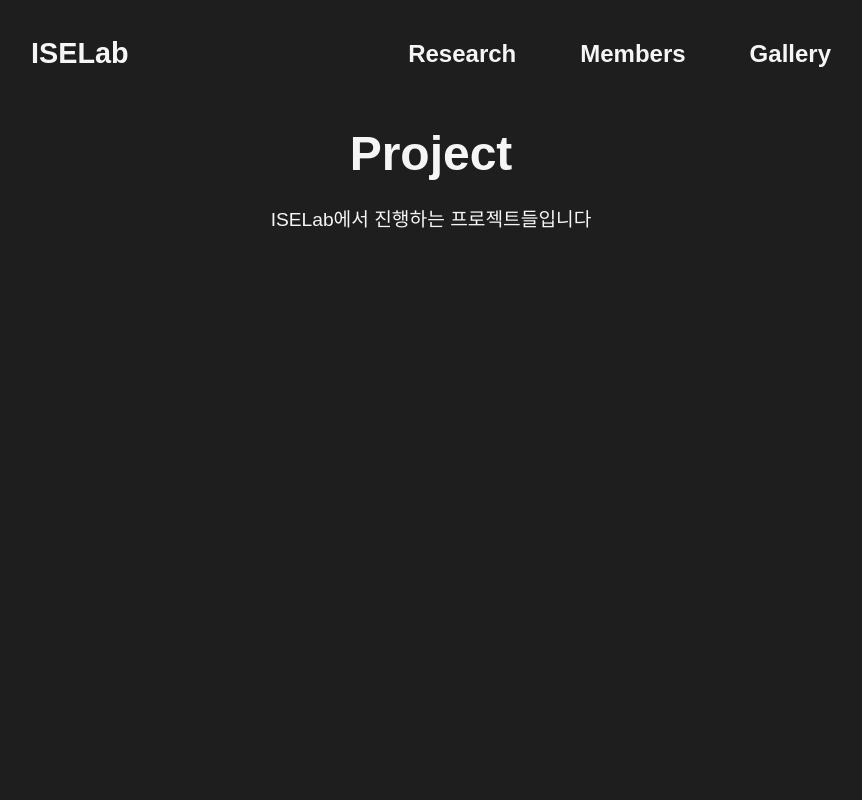
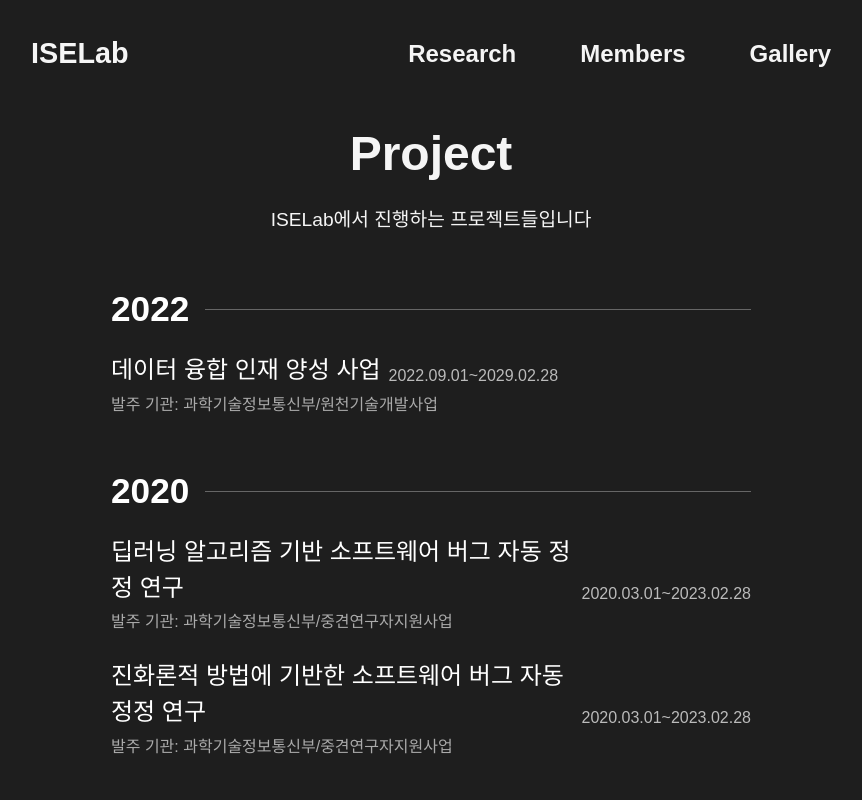
Before and after one commit to norangsuji/SELab-page, a React (Vite) app in the folder SELabPage/: page /projects in a window 1280 px wide. Shown: the top 800 px of the page, without its empty margins (209-1071 px from the left). Built offline with nearby package versions, Linux system fonts and the light colour scheme; a web font is replaced by a local one.

Commit message:
🎨 style: ProjectsPage UI 완료

```diff
--- /dev/null
+++ b/SELabPage/src/Components/Research/ProjectList.jsx
@@ -0,0 +1,93 @@
+import styled from "@emotion/styled";
+
+export default function ProjectList({ projects }) {
+  // 연도 기준으로 그룹화
+  const grouped = {};
+  projects.forEach((project) => {
+    if (!grouped[project.year]) grouped[project.year] = [];
+    grouped[project.year].push(project);
+  });
+
+  // 연도 내림차순 정렬
+  const sortedYears = Object.keys(grouped).sort((a, b) => b - a);
+
+  return (
+    <>
+      {sortedYears.map((year) => (
+        <YearGroup key={year}>
+          <YearTitle>
+            <span>{year}</span>
+            <Line />
+          </YearTitle>
+          <ProjectItems>
+            {grouped[year].map((proj, idx) => (
+              <ProjectItem key={idx}>
+                <FirstRow>
+                  <ProjectTitle>{proj.title}</ProjectTitle>
+                  <Period>{proj.period}</Period>
+                </FirstRow>
+                <Agency>발주 기관: {proj.agency}</Agency>
+              </ProjectItem>
+            ))}
+          </ProjectItems>
+        </YearGroup>
+      ))}
+    </>
+  );
+}
+
+const YearGroup = styled.div`
+  width: 100%;
+  margin-bottom: 2rem;
+`;
+
+const YearTitle = styled.h2`
+  display: flex;
+  align-items: center;
+  gap: 1rem;
+  font-size: 2.2rem;
+  font-weight: bold;
+  color: #fff;
+`;
+
+const Line = styled.div`
+  flex: 1;
+  height: 1px;
+  background-color: #666;
+`;
+
+const ProjectItems = styled.div`
+  display: flex;
+  flex-direction: column;
+  gap: 1.5rem;
+  margin-top: 1rem;
+`;
+
+const ProjectItem = styled.div`
+  display: flex;
+  flex-direction: column;
+  gap: 0.3rem;
+`;
+
+const FirstRow = styled.div`
+  display: flex;
+  align-items: flex-end;
+  gap: 0.5rem;
+  align-self: stretch;
+`;
+
+const ProjectTitle = styled.div`
+  font-size: 1.5rem;
+  font-weight: 600;
+  color: #fff;
+`;
+
+const Period = styled.div`
+  font-size: 1rem;
+  color: #bbb;
+`;
+
+const Agency = styled.div`
+  font-size: 1rem;
+  color: #aaa;
+`;
--- a/SELabPage/src/Pages/Research/ProjectsPage.jsx
+++ b/SELabPage/src/Pages/Research/ProjectsPage.jsx
@@ -1,8 +1,36 @@
 import { Routes, Route } from "react-router-dom";
 import styled from "@emotion/styled";
 import Navbar from "../../Components/Default/NavBar";
+import ProjectList from "../../Components/Research/ProjectList";
 
 function ProjectsPage() {
+  const dummyProjects = [
+    {
+      year: "2022",
+      title: "데이터 융합 인재 양성 사업",
+      period: "2022.09.01~2029.02.28",
+      agency: "과학기술정보통신부/원천기술개발사업",
+    },
+    {
+      year: "2020",
+      title: "딥러닝 알고리즘 기반 소프트웨어 버그 자동 정정 연구",
+      period: "2020.03.01~2023.02.28",
+      agency: "과학기술정보통신부/중견연구자지원사업",
+    },
+    {
+      year: "2020",
+      title: "진화론적 방법에 기반한 소프트웨어 버그 자동 정정 연구",
+      period: "2020.03.01~2023.02.28",
+      agency: "과학기술정보통신부/중견연구자지원사업",
+    },
+    {
+      year: "2014",
+      title: "상시 모니터링 연동 의미기반 테스트 지원 기술",
+      period: "2014.07.01~2019.06.30",
+      agency: "과학기술정보통신부/차세대정보표준기술개발사업",
+    },
+  ];
+
   return (
     <>
       <Navbar />
@@ -11,6 +39,9 @@ function ProjectsPage() {
           <Title>Project</Title>
           <Description>ISELab에서 진행하는 프로젝트들입니다</Description>
         </TitleBox>
+        <ProjectBox>
+          <ProjectList projects={dummyProjects} />
+        </ProjectBox>
       </Container>
     </>
   );
@@ -119,3 +150,29 @@ const Title = styled.div`
     font-size: 1.2rem;
   }
 `;
+
+const ProjectBox = styled.div`
+  width: 100%;
+  padding: 0rem 5rem;
+  display: flex;
+  justify-content: center;
+  align-items: center;
+  flex-direction: column;
+  gap: 1rem;
+
+  @media (max-width: 1024px) {
+    gap: 0.8rem;
+  }
+
+  @media (max-width: 768px) {
+    gap: 0.6rem;
+  }
+
+  @media (max-width: 480px) {
+    gap: 0.4rem;
+  }
+
+  @media (max-width: 320px) {
+    gap: 0.2rem;
+  }
+`;
```
